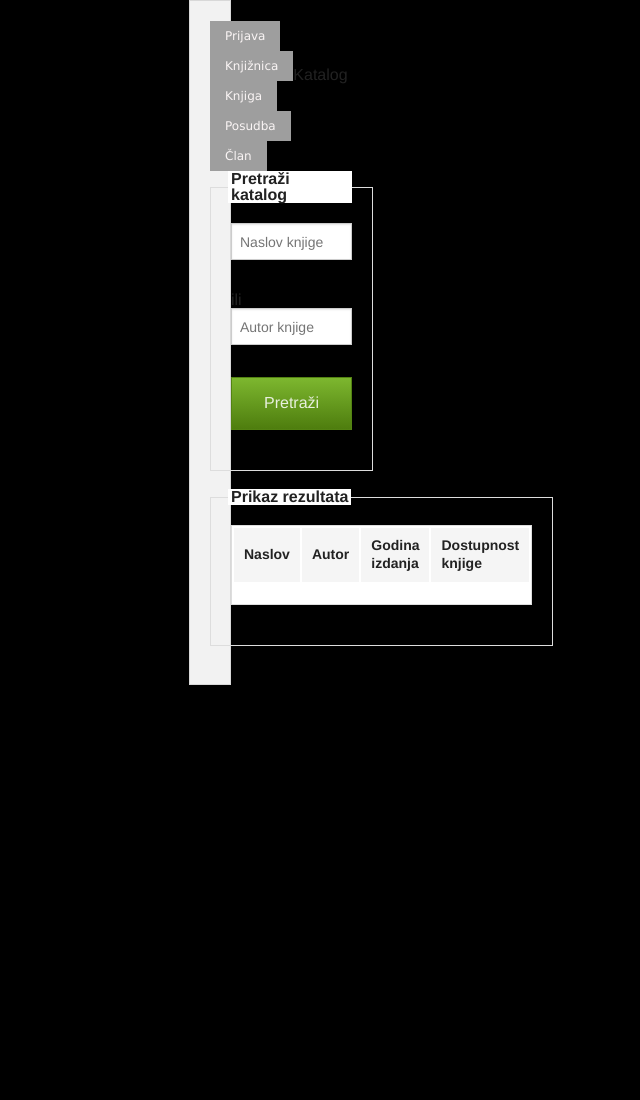
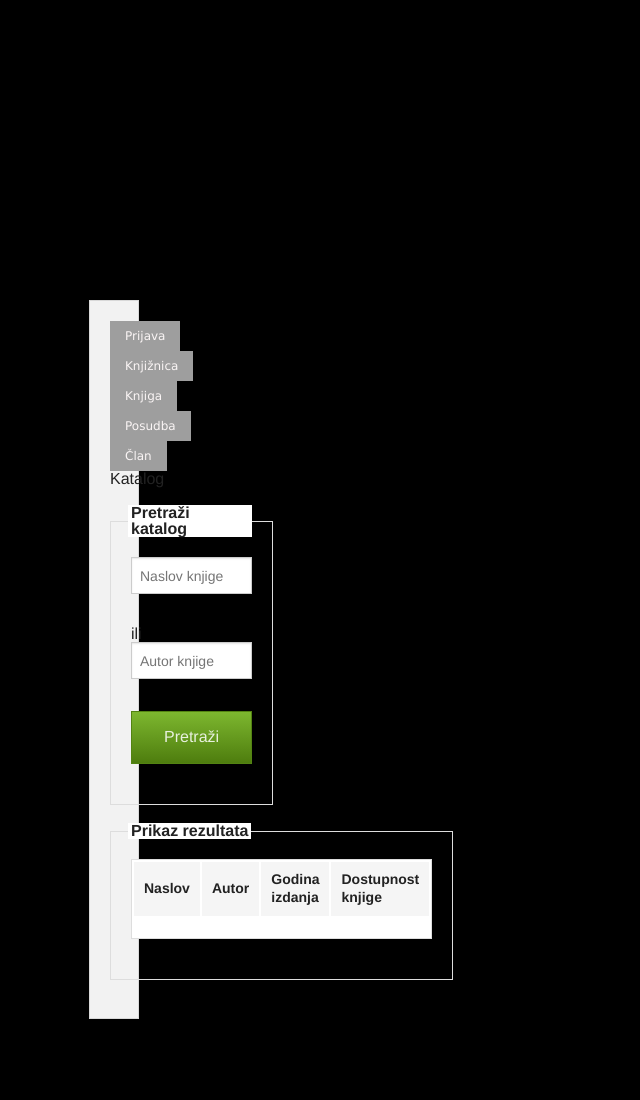
Before and after one commit to ecelebic/knjiznica, a PHP site: page /index.html in a window 1280 px wide. Shown: the whole page, without its empty margins (526-1166 px from the left). Before the commit the page ends 685 px from the top, so only its background shows below. Run offline with PHP 8.4, Linux system fonts and the light colour scheme; lists and menus that the app fills with data are empty; grey boxes are pictures that could not be loaded.

Commit message:
Promjena margin-top

```diff
--- a/css/stil.css
+++ b/css/stil.css
@@ -19,6 +19,7 @@
 
 body {
 background: black;
-margin-left: 700px;
-margin-right: 700px;
+margin-left: 600px;
+margin-right: 600px;
+margin-top: 300px;
 }
```
